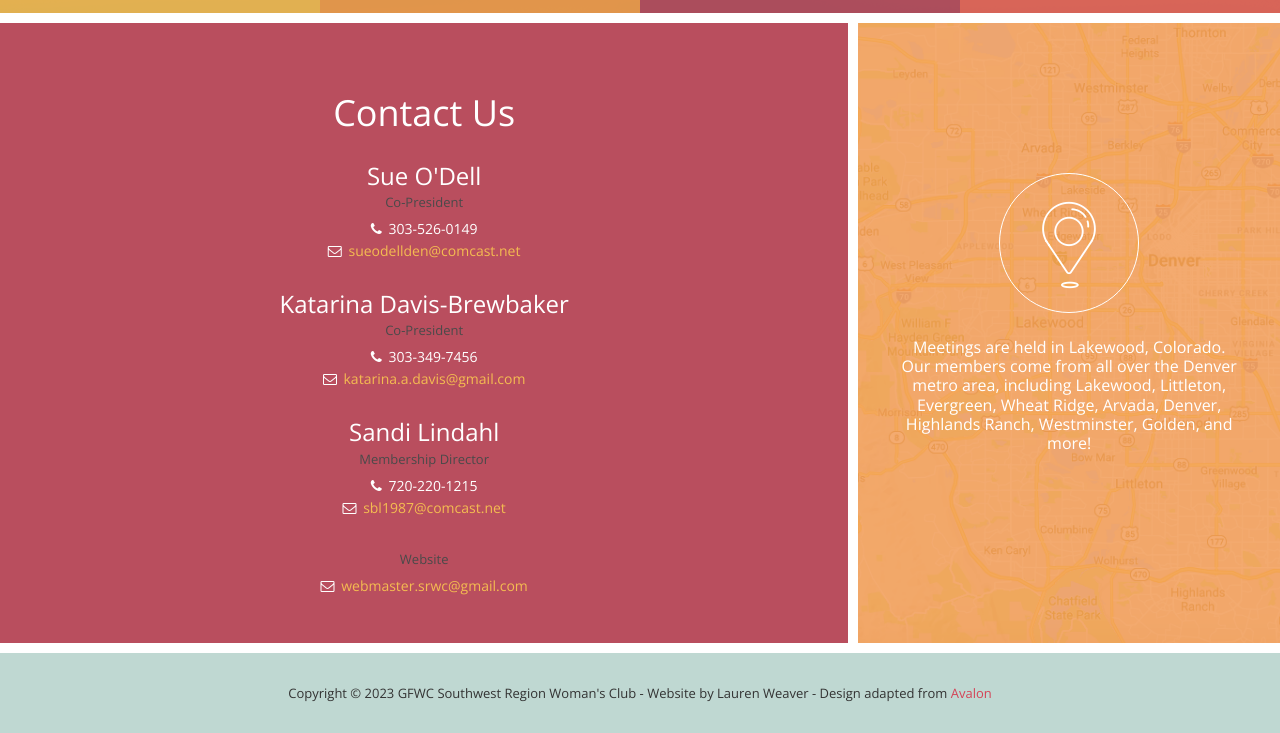
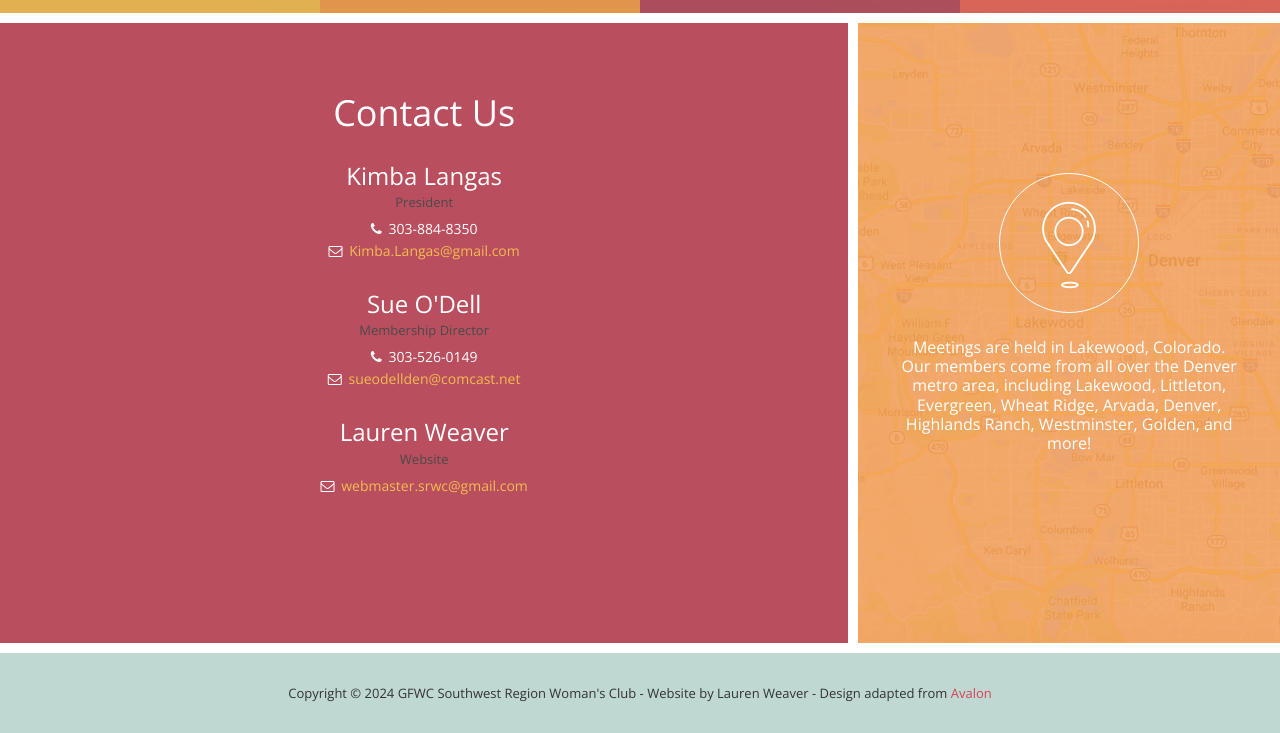
Before and after one commit to weaverle/gfwc-srwc, a plain HTML site: page index.html in a window 1280 px wide. Shown: the part 3152-3885 px from the top of the page. Drawn offline with nearby package versions, Linux system fonts and the light colour scheme.

Commit message:
updated contact info

```diff
--- a/index.html
+++ b/index.html
@@ -249,8 +249,21 @@ We promote and support arts activities in our club and community to make our wor
             <div id="contact">
               <h1>Contact Us</h1>
               <div class="contact-person">
+                <h3 class="name">Kimba Langas</h3>
+                <p class="title">President</p>
+                <div class="phone">
+                  <i class="fa fa-phone"></i>
+                  303-884-8350
+                </div>
+                <div class="email">
+                  <i class="fa fa-envelope-o"></i>
+                  <a href="mailto:Kimba.Langas@gmail.com">Kimba.Langas@gmail.com</a>
+                </div>
+              </div>
+
+              <div class="contact-person">
                 <h3 class="name">Sue O'Dell</h3>
-                <p class="title">Co-President</p>
+                <p class="title">Membership Director</p>
                 <div class="phone">
                   <i class="fa fa-phone"></i>
                   303-526-0149
@@ -261,33 +274,8 @@ We promote and support arts activities in our club and community to make our wor
                 </div>
               </div>
 
-            <div class="contact-person">
-                <h3 class="name">Katarina Davis-Brewbaker</h3>
-                <p class="title">Co-President</p>
-                <div class="phone">
-                  <i class="fa fa-phone"></i>
-                  303-349-7456
-                </div>
-                <div class="email">
-                  <i class="fa fa-envelope-o"></i>
-                  <a href="mailto:katarina.a.davis@gmail.com">katarina.a.davis@gmail.com</a>
-                </div>
-              </div>
-
               <div class="contact-person">
-                <h3 class="name">Sandi Lindahl</h3>
-                <p class="title">Membership Director</p>
-                <div class="phone">
-                  <i class="fa fa-phone"></i>
-                  720-220-1215
-                </div>
-                <div class="email">
-                  <i class="fa fa-envelope-o"></i>
-                  <a href="mailto:sbl1987@comcast.net">sbl1987@comcast.net</a>
-                </div>
-              </div>
-
-              <div class="contact-person">
+                <h3 class="name">Lauren Weaver</h3>
                 <p class="title">Website</p>
                 <div class="email">
                   <i class="fa fa-envelope-o"></i>
@@ -311,7 +299,7 @@ We promote and support arts activities in our club and community to make our wor
         <div class="container-fluid">
             <div class="row align-items-center">
                 <div class="col-md-12">
-                    <p>Copyright &copy; 2023 GFWC Southwest Region Woman's Club - Website by Lauren Weaver - Design adapted from <a rel="nofollow" href="http://www.templatemo.com/tm-513-avalon" target="_parent">Avalon</a></p>
+                    <p>Copyright &copy; 2024 GFWC Southwest Region Woman's Club - Website by Lauren Weaver - Design adapted from <a rel="nofollow" href="http://www.templatemo.com/tm-513-avalon" target="_parent">Avalon</a></p>
                 </div>
             </div>
         </div>
```
Also changed, not shown: 1 other file.
